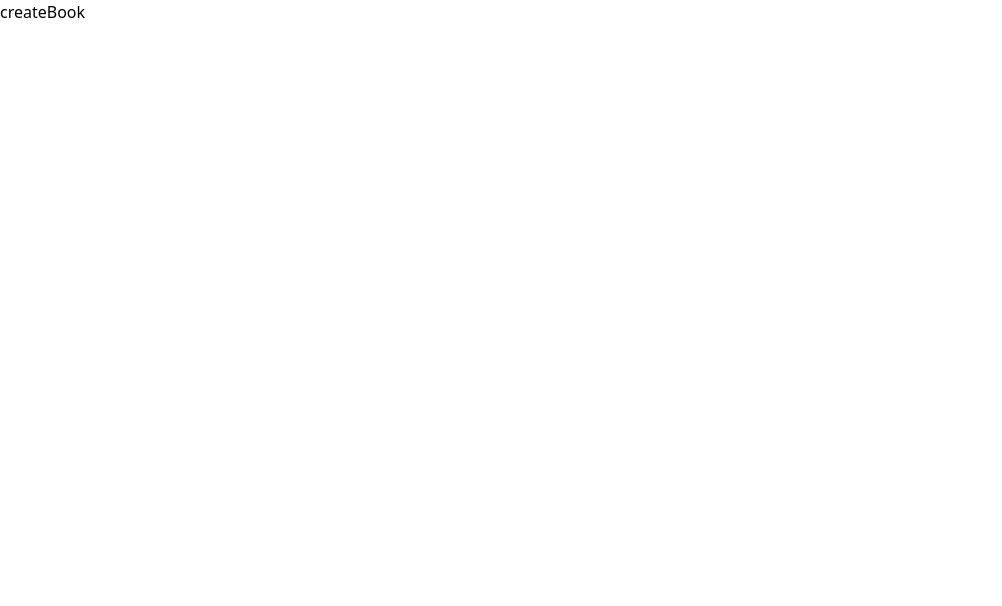
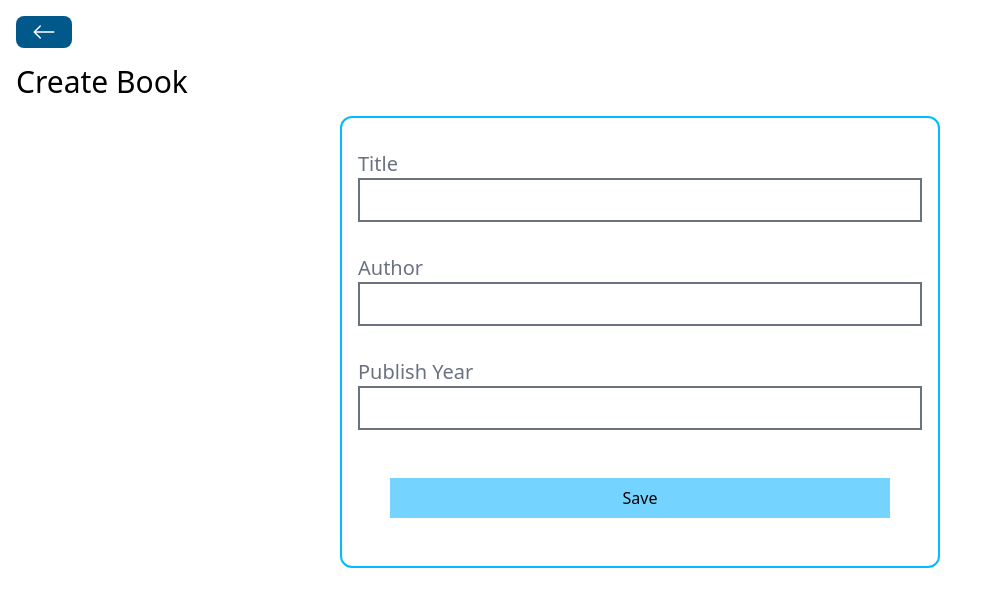
Before and after one commit to anasansari01/bookStore, a React (Vite) app in the folder frontend/: page /books/create in a window 1280 px wide. Shown: the top 606 px of the page, without its empty margins (0-1002 px from the left). Built offline with nearby package versions, Linux system fonts and the light colour scheme.

Commit message:
complete the interactive create book webpage

```diff
--- a/frontend/src/pages/CreateBooks.jsx
+++ b/frontend/src/pages/CreateBooks.jsx
@@ -1,9 +1,75 @@
-import React from 'react'
+import React, { useState } from 'react'
+import BackButton from '../components/BackButton.jsx'
+import Spinner from '../components/Spinner.jsx'
+import axios from 'axios'
+import { useNavigate } from 'react-router-dom'
 
 const CreateBooks = () => {
+  const [title, setTitle] = useState('');
+  const [author, setAuthor] = useState('');
+  const [publishYear, setPublishYear] = useState('');
+  const [loading, setLoading] = useState(false);
+  const navigate = useNavigate();
+
+  const handleSaveBook = () =>{
+    const data = {
+      title,
+      author,
+      publishYear,
+    };
+
+    setLoading(true);
+    axios
+    .post('http://localhost:5555/books', data)
+    .then(()=>{
+      setLoading(false);
+      navigate('/')
+  })
+  .catch((error)=>{
+    setLoading(false);
+    alert('An error happened. Please check console.');
+    console.log(error);
+
+  })
+
+  };
+
+
   return (
-    <div>
-      createBook
+    <div className='p-4'>
+      <BackButton/>
+      <h1 className='text-3xl my-4'>Create Book</h1>
+      {loading? <Spinner/>: ''}
+      <div className="flex flex-col border-2 border-sky-400 rounded-xl w-[600px] p-4 mx-auto">
+        <div className="my-4">
+          <label className="text-xl mr-4 text-gray-500">Title</label>
+          <input
+            type='text'
+            value={title}
+            onChange={(e)=>setTitle(e.target.value)}
+            className='border-2 border-gray-500 px-4 py-2 w-full'
+          />
+        </div>
+        <div className="my-4">
+          <label className="text-xl mr-4 text-gray-500">Author</label>
+          <input
+            type='text'
+            value={author}
+            onChange={(e)=>setAuthor(e.target.value)}
+            className='border-2 border-gray-500 px-4 py-2 w-full'
+          />
+        </div>
+        <div className="my-4">
+          <label className="text-xl mr-4 text-gray-500">Publish Year</label>
+          <input
+            type='text'
+            value={publishYear}
+            onChange={(e)=>setPublishYear(e.target.value)}
+            className='border-2 border-gray-500 px-4 py-2 w-full'
+          />
+        </div>
+        <button className='p-2 bg-sky-300 m-8' onClick={handleSaveBook}>Save</button>
+      </div>
     </div>
   )
 }
```
